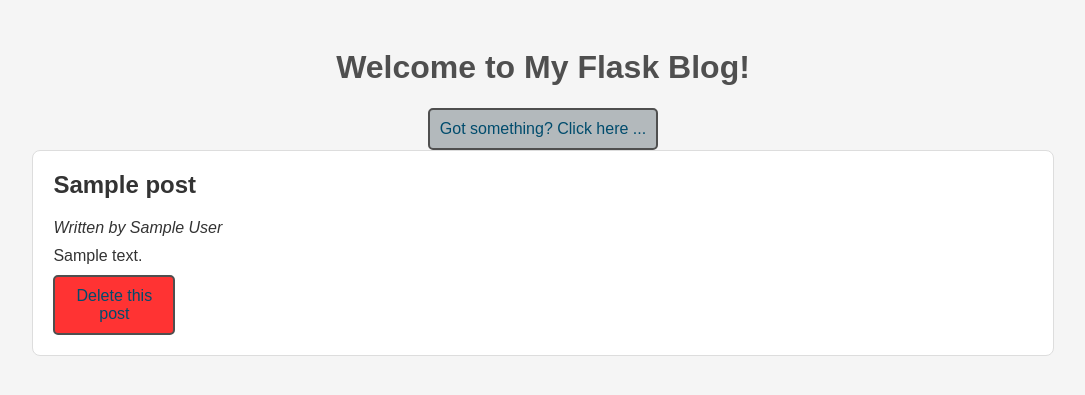
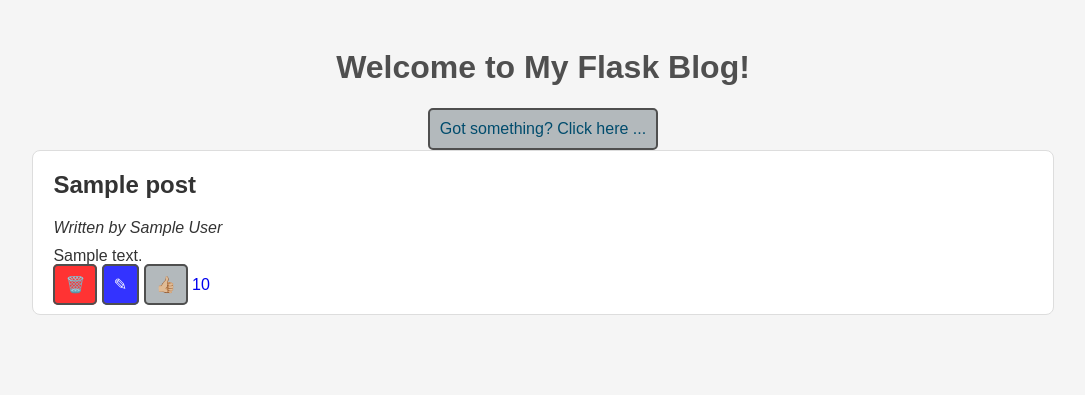
Before and after one commit to it-student/masterblog, a Python web app: template templates/index.html in a window 1280 px wide. Shown: the top 395 px of the page, without its empty margins (97-1182 px from the left). Run offline with Jinja, Linux system fonts and the light colour scheme; the template is opened without the code that fills it: most values are stand-ins (such as "Sample title", 1, 10 or a date in 2020).

Commit message:
Added leaving a 'like' feature showing the amount of likes of a blog post within index route and incrementing it by clicking on the like-button-link which fires to the /like/<int:post_id> route, incrementing the value of likes within JSON-file, saves that change and afterwards redirecting to the index route.

```diff
--- a/static/style.css
+++ b/static/style.css
@@ -42,6 +42,16 @@ h1 {
     border: 2px solid #4F4F4F;
     border-radius: 5px;
     background-color: #3333FF !important;
+    color: white;
+    text-align: center;
+}
+
+.buttonlike.like {
+    width: 10%;
+    padding: 10px;
+    border: 2px solid #4F4F4F;
+    border-radius: 5px;
+    background-color: #B3B9BC;
     color: white;
     text-align: center;
 }
--- a/templates/index.html
+++ b/templates/index.html
@@ -17,7 +17,14 @@
         <p><em>Written by {{ post['author'] }}</em></p>
         <p>{{ post['content'] }}</p>
         <a href="/delete/{{post['id'] }}" class="buttonlink">
-            <div class="buttonlike delete">Delete this post</div>
+            <span class="buttonlike delete">🗑️</span>
+        </a>
+        <a href="/update/{{ post['id'] }}" class="buttonlink">
+            <span class="buttonlike update">✎</span>
+        </a>
+        <a href="/like/{{ post['id'] }}" class="buttonlink">
+            <span class="buttonlike like">👍🏼</span>
+            <span>{{ post['likes'] }}</span>
         </a>
     </div>
     {% endfor %}
```
Also changed, not shown: app.py (+16 -2 lines), db.json (+1 -6 lines).
